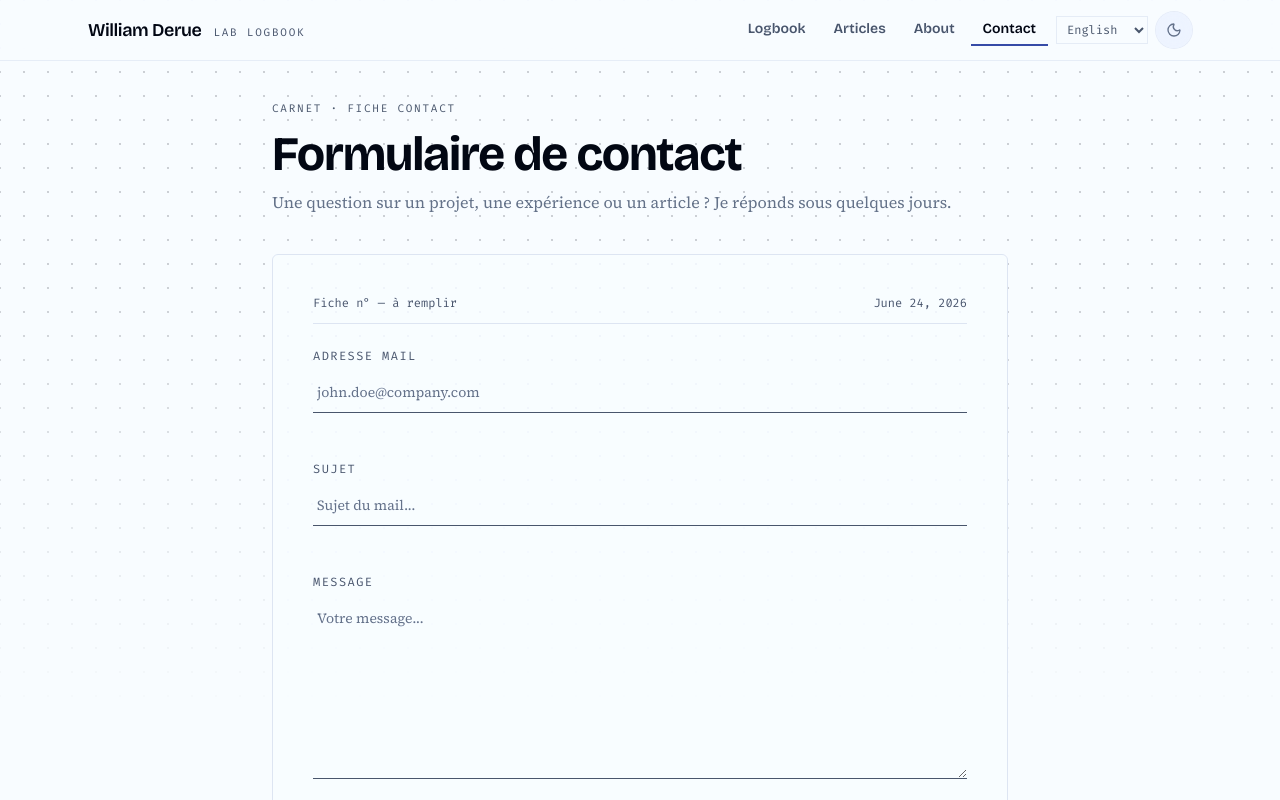
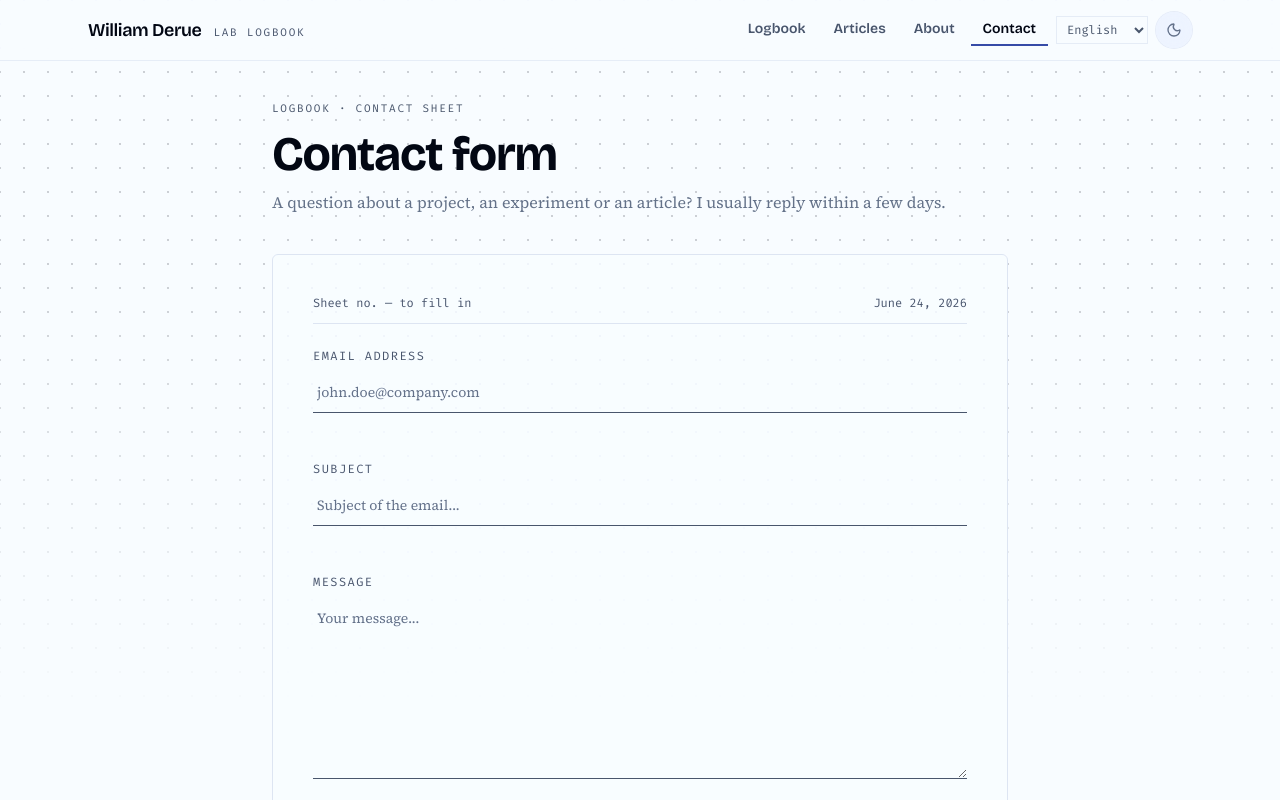
Before and after one commit to WillIsback/Portfolio, a Next.js app: page /en/Contact in a window 1280 px wide. Shown: the top 800 px of the page. Built offline with nearby package versions, Linux system fonts and the light colour scheme.

Commit message:
feat(i18n): fiche de contact localisée

```diff
--- a/app/[locale]/Contact/ContactForm.tsx
+++ b/app/[locale]/Contact/ContactForm.tsx
@@ -26,12 +26,21 @@ import {
 	firstServerErrors,
 } from "@/lib/contact-form";
 
-// Schéma de validation
-const formSchema = z.object({
-	email: z.string().email("Adresse email invalide"),
-	sujet: z.string().min(3, "Le sujet doit faire au moins 3 caractères"),
-	message: z.string().min(10, "Le message doit faire au moins 10 caractères"),
-});
+/**
+ * Schéma de validation, construit à chaque rendu.
+ *
+ * Les messages d'erreur de zod sont des libellés d'interface : ils dépendent de la locale,
+ * donc ils viennent du dictionnaire. Le schéma ne peut donc plus être une constante de
+ * module — `useFormValidation` mémoïse sur son identité, d'où le `useMemo` pour ne pas
+ * reconstruire le schéma (et invalider les erreurs) à chaque frappe.
+ */
+function formSchemaFor(t: (key: string) => string) {
+	return z.object({
+		email: z.string().email(t("invalidEmail")),
+		sujet: z.string().min(3, t("subjectTooShort")),
+		message: z.string().min(10, t("messageTooShort")),
+	});
+}
 
 const noopSubscribe = () => () => {};
 
@@ -51,18 +60,24 @@ function useToday(): string {
 const initialFormValues = { email: "", sujet: "", message: "" };
 
 /**
+ * Exemple d'adresse, pas un libellé : il reste hors dictionnaire, comme les noms de
+ * marque (`GitHub`, `ML`). Le traduire n'aurait pas de sens.
+ */
+const EMAIL_PLACEHOLDER = "john.doe@company.com";
+
+/**
  * Formulaire de contact interactif.
  *
- * Isolé dans un composant client pour que `page.tsx` reste un Server Component :
- * la tâche 8 le passera en `async` avec `getTranslations("contact")`, ce qui est
- * interdit dans un composant client (« getTranslations is not supported in Client
- * Components »). Les chaînes de validation et les libellés restent en dur, et relèvent
- * donc encore de la tâche 8.
+ * Isolé dans un composant client pour que `page.tsx` reste un Server Component : c'est
+ * ce qui permet à cette page d'appeler `getTranslations("contact")`, interdit dans un
+ * composant client (« getTranslations is not supported in Client Components »). Les
+ * libellés sont donc lus ici par `useTranslations("contact")`.
  */
 export default function ContactForm() {
 	const locale = useLocale();
 	const tContact = useTranslations("contact");
 	const today = useToday();
+	const formSchema = useMemo(() => formSchemaFor(tContact), [tContact]);
 	const lastHandledState = useRef<typeof state>(null);
 	const [state, formAction, isPending] = useActionState(sendEmail, null);
 	const [submitAnnouncement, setSubmitAnnouncement] = useState("");
@@ -120,9 +135,8 @@ export default function ContactForm() {
 		lastHandledState.current = state;
 
 		if ("success" in state && state.success) {
-			toast.success("Message envoyé !", {
-				description:
-					"Votre message a bien été envoyé. Je vous répondrai rapidement.",
+			toast.success(tContact("successTitle"), {
+				description: tContact("successBody"),
 			});
 			resetForm();
 			return;
@@ -130,20 +144,20 @@ export default function ContactForm() {
 
 		if ("error" in state && state.error) {
 			if (typeof state.error === "string") {
-				toast.error("Erreur d'envoi", {
+				toast.error(tContact("sendErrorTitle"), {
 					description: state.error,
 				});
 				return;
 			}
-			toast.error("Erreurs de validation", {
-				description: "Veuillez vérifier les champs du formulaire.",
+			toast.error(tContact("validationErrorTitle"), {
+				description: tContact("validationErrorBody"),
 			});
 			const serverFieldErrors = firstServerErrors(
 				state.error as Partial<Record<ContactField, string[]>>,
 			);
 			focusField(firstInvalidField(CONTACT_FIELDS, serverFieldErrors));
 		}
-	}, [state, resetForm, focusField]);
+	}, [state, resetForm, focusField, tContact]);
 
 	// Le bouton reste actif : au clic invalide, on montre toutes les erreurs et on guide le visiteur.
 	const handleSubmit = (e: FormEvent<HTMLFormElement>) => {
@@ -166,7 +180,7 @@ export default function ContactForm() {
 				className="flex flex-col gap-6 border border-border bg-background/80 rounded-sm px-6 py-8 sm:px-10 sm:py-10 w-full"
 			>
 				<div className="flex items-baseline justify-between gap-4 border-b border-border pb-3 font-mono text-xs text-ink-soft">
-					<span>Fiche n° — à remplir</span>
+					<span>{tContact("sheetLabel")}</span>
 					<time dateTime={today || undefined} suppressHydrationWarning>
 						{today ? formatDate(today, locale) : ""}
 					</time>
@@ -179,7 +193,7 @@ export default function ContactForm() {
 						htmlFor="email"
 						className="block mb-2 font-mono text-xs uppercase tracking-[0.12em] text-ink-soft"
 					>
-						Adresse mail
+						{tContact("emailLabel")}
 					</label>
 					<input
 						ref={(el) => {
@@ -200,7 +214,7 @@ export default function ContactForm() {
 						aria-describedby={
 							getFieldError("email") ? "email-error" : undefined
 						}
-						placeholder="john.doe@company.com"
+						placeholder={EMAIL_PLACEHOLDER}
 						required
 					/>
 					{getFieldError("email") && (
@@ -219,7 +233,7 @@ export default function ContactForm() {
 						htmlFor="sujet"
 						className="block mb-2 font-mono text-xs uppercase tracking-[0.12em] text-ink-soft"
 					>
-						Sujet
+						{tContact("subjectLabel")}
 					</label>
 					<input
 						ref={(el) => {
@@ -240,7 +254,7 @@ export default function ContactForm() {
 						aria-describedby={
 							getFieldError("sujet") ? "sujet-error" : undefined
 						}
-						placeholder="Sujet du mail..."
+						placeholder={tContact("subjectPlaceholder")}
 						required
 					/>
 					{getFieldError("sujet") && (
@@ -259,7 +273,7 @@ export default function ContactForm() {
 						htmlFor="message"
 						className="block mb-2 font-mono text-xs uppercase tracking-[0.12em] text-ink-soft"
 					>
-						Message
+						{tContact("messageLabel")}
 					</label>
 					<textarea
 						ref={(el) => {
@@ -280,7 +294,7 @@ export default function ContactForm() {
 						aria-describedby={
 							getFieldError("message") ? "message-error" : undefined
 						}
-						placeholder="Votre message..."
+						placeholder={tContact("messagePlaceholder")}
 					/>
 					{getFieldError("message") && (
 						<p
@@ -301,11 +315,11 @@ export default function ContactForm() {
 					{isPending ? (
 						<>
 							<Loader2 className="size-4 animate-spin" />
-							<span className="text-sm">Envoi...</span>
+							<span className="text-sm">{tContact("sending")}</span>
 						</>
 					) : (
 						<>
-							<span className="text-sm">Envoyer</span>
+							<span className="text-sm">{tContact("send")}</span>
 							<Send className="size-4" />
 						</>
 					)}
--- a/app/[locale]/Contact/page.tsx
+++ b/app/[locale]/Contact/page.tsx
@@ -1,4 +1,4 @@
-import { setRequestLocale } from "next-intl/server";
+import { getTranslations, setRequestLocale } from "next-intl/server";
 import Footer from "@/components/Footer/Footer";
 import Header from "@/components/Header/Header";
 import ContactForm from "./ContactForm";
@@ -7,8 +7,8 @@ import ContactForm from "./ContactForm";
  * Coquille serveur de la fiche contact.
  *
  * Le formulaire interactif vit dans `ContactForm.tsx` (client) : c'est ce qui permet à
- * cette page de rester un Server Component, donc de pouvoir appeler `getTranslations`
- * en tâche 8. Les libellés ci-dessous restent en dur, leur traduction reste tâche 8.
+ * cette page de rester un Server Component, donc d'appeler `getTranslations` pour
+ * l'en-tête ci-dessous, interdit dans un composant client.
  */
 export default async function Contact({
 	params,
@@ -17,6 +17,7 @@ export default async function Contact({
 }) {
 	const { locale } = await params;
 	setRequestLocale(locale);
+	const t = await getTranslations("contact");
 
 	return (
 		<main className="relative min-h-screen flex flex-col">
@@ -26,15 +27,12 @@ export default async function Contact({
 			<div className="mx-auto w-full min-w-3/5 max-w-6xl px-4 pt-10 sm:w-auto">
 				<header className="mb-10 space-y-3">
 					<p className="font-mono text-[11px] uppercase tracking-[0.16em] text-ink-soft">
-						Carnet · fiche contact
+						{t("eyebrow")}
 					</p>
 					<h1 className="text-3xl sm:text-5xl font-display font-bold tracking-tight text-foreground">
-						Formulaire de contact
+						{t("title")}
 					</h1>
-					<p className="text-muted-foreground">
-						Une question sur un projet, une expérience ou un article&nbsp;? Je
-						réponds sous quelques jours.
-					</p>
+					<p className="text-muted-foreground">{t("intro")}</p>
 				</header>
 				<ContactForm />
 			</div>
--- a/messages/en.json
+++ b/messages/en.json
@@ -166,7 +166,26 @@
 		"underOne": "< 1%"
 	},
 	"contact": {
-		"errorSummary": "{count, plural, =0 {No fields to fix} one {# field to fix} other {# fields to fix}}"
+		"errorSummary": "{count, plural, =0 {No fields to fix} one {# field to fix} other {# fields to fix}}",
+		"eyebrow": "Logbook · contact sheet",
+		"title": "Contact form",
+		"intro": "A question about a project, an experiment or an article? I usually reply within a few days.",
+		"sheetLabel": "Sheet no. — to fill in",
+		"emailLabel": "Email address",
+		"subjectLabel": "Subject",
+		"subjectPlaceholder": "Subject of the email...",
+		"messageLabel": "Message",
+		"messagePlaceholder": "Your message...",
+		"sending": "Sending...",
+		"send": "Send",
+		"invalidEmail": "Invalid email address",
+		"subjectTooShort": "The subject must be at least 3 characters",
+		"messageTooShort": "The message must be at least 10 characters",
+		"successTitle": "Message sent!",
+		"successBody": "Your message has been sent. I will get back to you shortly.",
+		"sendErrorTitle": "Sending failed",
+		"validationErrorTitle": "Validation errors",
+		"validationErrorBody": "Please check the form fields."
 	},
 	"carnet": {
 		"noResults": "No results",
--- a/messages/fr.json
+++ b/messages/fr.json
@@ -166,7 +166,26 @@
 		"underOne": "< 1 %"
 	},
 	"contact": {
-		"errorSummary": "{count, plural, =0 {Aucun champ à corriger} one {# champ à corriger} other {# champs à corriger}}"
+		"errorSummary": "{count, plural, =0 {Aucun champ à corriger} one {# champ à corriger} other {# champs à corriger}}",
+		"eyebrow": "Carnet · fiche contact",
+		"title": "Formulaire de contact",
+		"intro": "Une question sur un projet, une expérience ou un article ? Je réponds sous quelques jours.",
+		"sheetLabel": "Fiche n° — à remplir",
+		"emailLabel": "Adresse mail",
+		"subjectLabel": "Sujet",
+		"subjectPlaceholder": "Sujet du mail...",
+		"messageLabel": "Message",
+		"messagePlaceholder": "Votre message...",
+		"sending": "Envoi...",
+		"send": "Envoyer",
+		"invalidEmail": "Adresse email invalide",
+		"subjectTooShort": "Le sujet doit faire au moins 3 caractères",
+		"messageTooShort": "Le message doit faire au moins 10 caractères",
+		"successTitle": "Message envoyé !",
+		"successBody": "Votre message a bien été envoyé. Je vous répondrai rapidement.",
+		"sendErrorTitle": "Erreur d'envoi",
+		"validationErrorTitle": "Erreurs de validation",
+		"validationErrorBody": "Veuillez vérifier les champs du formulaire."
 	},
 	"carnet": {
 		"noResults": "Aucun résultat",
--- a/messages/zh.json
+++ b/messages/zh.json
@@ -166,7 +166,26 @@
 		"underOne": "不足 1%"
 	},
 	"contact": {
-		"errorSummary": "需修正 {count} 个字段"
+		"errorSummary": "需修正 {count} 个字段",
+		"eyebrow": "实验笔记 · 联系单",
+		"title": "联系表单",
+		"intro": "对某个项目、某次实践或某篇文章有疑问？我通常会在几天内回复。",
+		"sheetLabel": "单据 № — 待填写",
+		"emailLabel": "电子邮箱",
+		"subjectLabel": "主题",
+		"subjectPlaceholder": "邮件主题…",
+		"messageLabel": "正文",
+		"messagePlaceholder": "您的留言…",
+		"sending": "发送中…",
+		"send": "发送",
+		"invalidEmail": "邮箱地址无效",
+		"subjectTooShort": "主题至少需要 3 个字符",
+		"messageTooShort": "正文至少需要 10 个字符",
+		"successTitle": "消息已发送！",
+		"successBody": "您的消息已成功发送，我会尽快回复您。",
+		"sendErrorTitle": "发送失败",
+		"validationErrorTitle": "校验出错",
+		"validationErrorBody": "请检查表单中的各字段。"
 	},
 	"carnet": {
 		"noResults": "没有结果",
```
Also changed, not shown: 1 other file (tests, documents, lock files or other folders).
